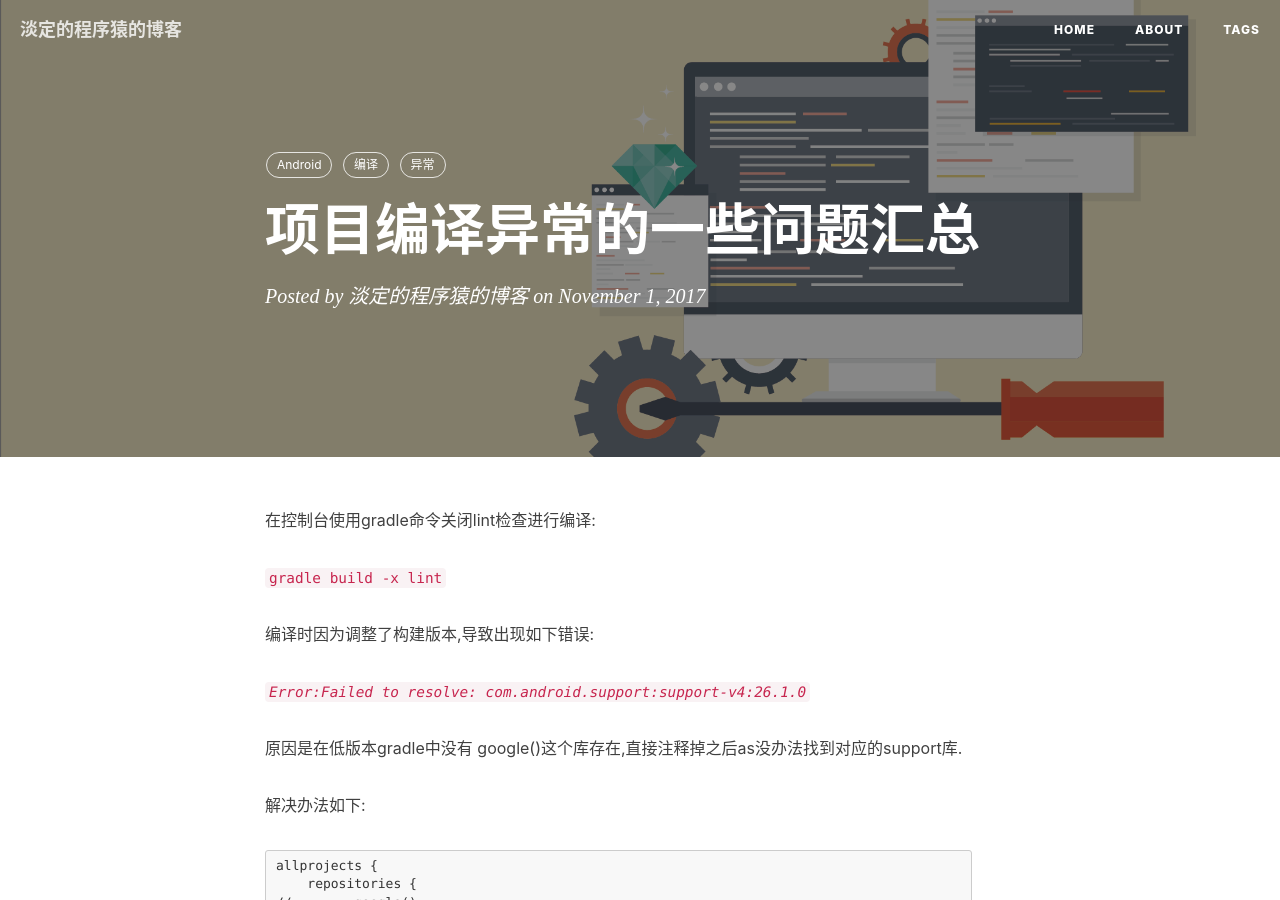
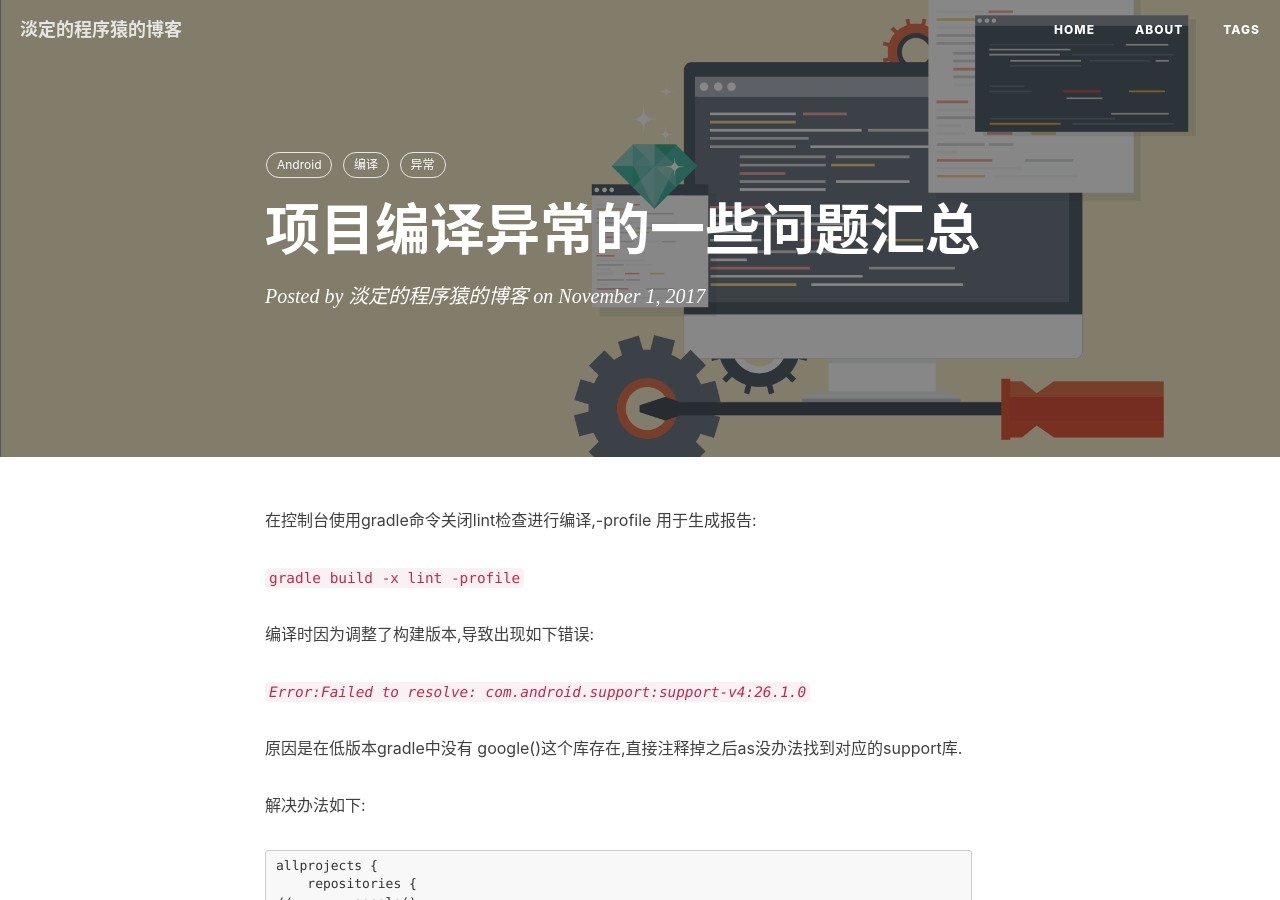
Before and after one commit to 976112643/976112643.github.io, a Jekyll site: the page built from _posts/2017-11-1-the-post-7178.md, in a window 1280 px wide and 900 px high. Built offline with Jekyll 4.4.1, drawn with Linux system fonts in a browser that asks for light colours; nearby versions of some CDN libraries; comment, search, counter and statistics services are not loaded.

Commit message:
update from Jekyller

```diff
--- a/_posts/2017-11-1-the-post-7178.md
+++ b/_posts/2017-11-1-the-post-7178.md
@@ -19,9 +19,9 @@ title: 项目编译异常的一些问题汇总
 
 
 
-在控制台使用gradle命令关闭lint检查进行编译:
+在控制台使用gradle命令关闭lint检查进行编译,-profile 用于生成报告:
 
-`gradle build -x lint `
+`gradle build -x lint -profile`
 
 编译时因为调整了构建版本,导致出现如下错误:
 
```
Also changed, not shown: other parts of _posts/2017-11-1-the-post-7178.md (+1 -1 lines).
